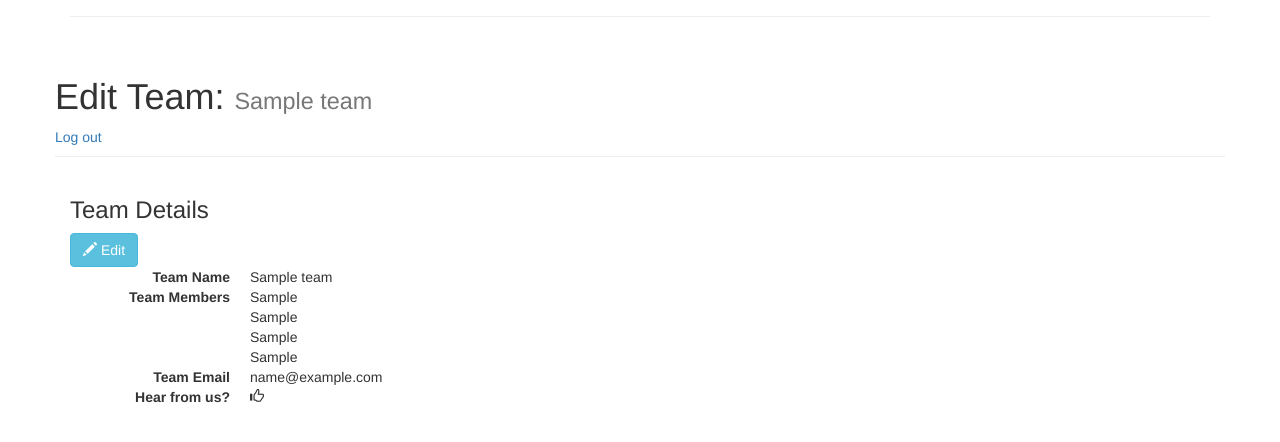
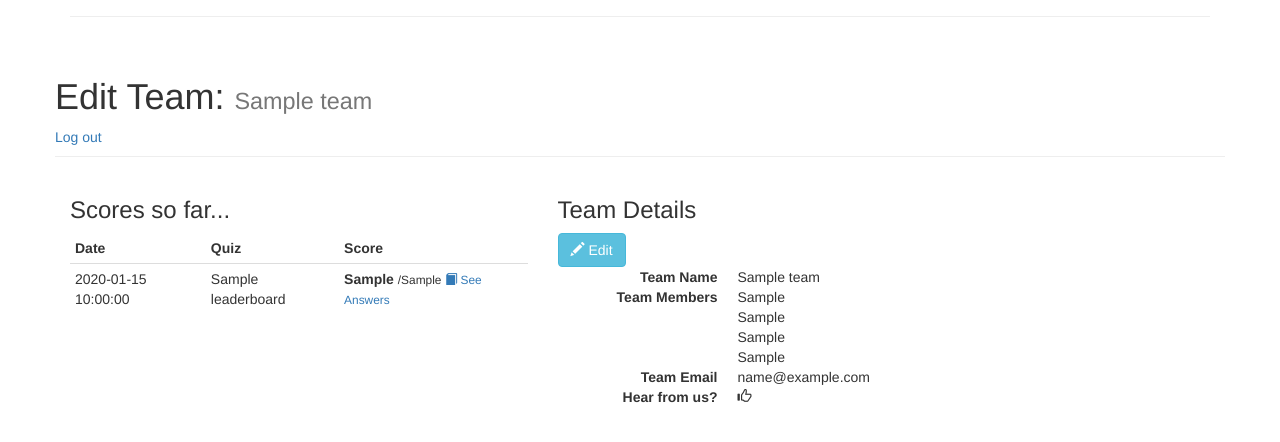
Before and after one commit to davidharrison92/sociallydistantpubquiz, a PHP site: page /manage_team.php in a window 1280 px wide. Shown: the part 259-701 px from the top of the page. Run offline with PHP 8.4, Linux system fonts and the light colour scheme; the visitor is signed in with stand-in values (Sample User, id 1); tables that the repository leaves empty or names only in its code hold one stand-in row (values such as "Sample post"); a stand-in replaces the project's code that opens the database connection.

Commit message:
manage team now has history so far

```diff
--- a/manage_team.php
+++ b/manage_team.php
@@ -113,25 +113,17 @@ if(isset($_SESSION["teamID"])){
 }
 
 
-// $team_qry = "SELECT team_name, person1, person2, person3, person4, team_email, email_opt_in from teams where team_id = '$team_id' limit 1";
-// $team_qry = mysqli_query($conn, $team_qry);
 
 
-
-// $team_data = mysqli_fetch_row($team_qry);
-
-// $team_name = $team_data[0]; //team name
-
-// //team members
-//     $person1 = $team_data[1];
-//     $person2 = $team_data[2];
-//     $person3 = $team_data[3];
-//     $person4 = $team_data[4];
-
-// $team_email = $team_data[5];
-// $email_opt_in = $team_data[6];
+// Get Team Performance Data
+    $scoreqry = "SELECT * FROM alltime_leaderboard where team_id = '$team_id'" ;
 
 
+    $result = mysqli_query($conn, $scoreqry);
+    $rows = array();
+    while($row = $result->fetch_assoc()){
+        $team_scores[] = $row;
+    };
 
 ?>
 
@@ -169,6 +161,53 @@ if(isset($_SESSION["teamID"])){
                         <?php
                     } ?>
 
+
+                <div class="col-md-5" id="teamscores">
+                <h3>Scores so far...</h3>
+
+                <?php if (empty($team_scores)){
+                    ?>
+                    <div class="alert alert-info">
+                        You don't have any scores yet. Once we mark some of your answers, they'll appear here...
+                    </div>
+                <?php
+                } else {
+                    //display some scores
+                    ?>
+                    <table class="table table-condensed">
+
+					<thead>
+						<tr>
+							<td><strong>Date</td>
+							<td><strong>Quiz</td>
+							<td><strong>Score</td>
+						</tr>
+					</thead>
+                <?php
+                    foreach($team_scores as $tsq){
+                        ?>
+                        <tr>
+                            <td><?php echo $tsq["quiz_date"]; ?> </td>
+                            <td><?php echo $tsq["quiz_title"]; ?> </td>
+                            <td><strong><?php echo $tsq["quiz_correct"];?></strong> <span class="small">/<?php echo $tsq["quiz_marked"]; ?></span>
+                                        <span class="small epull-right">
+                                            <a href="your_answers.php?quizID=<?php echo $tsq["quiz_id"];?>&teamID=<?php echo $tsq["team_id"];?>"><span class="glyphicon glyphicon-book"></span>  See Answers</a>
+                                        </span>
+                            </td>
+                        </tr>
+
+                <?php
+                    }
+                    ?>
+                    </table>
+            <?php
+                } ?>
+
+
+                </div> <!-- end of scores -->
+
+
+
                 <div class="col-md-6" id="teaminfo">
                     <h3>Team Details</h3> <button href="#" class="btn btn-info swapscript"><span class="glyphicon glyphicon-pencil"></span> Edit</button>
 
@@ -196,7 +235,7 @@ if(isset($_SESSION["teamID"])){
 
                 </div>
 
-                <div class="col-md-12 hidden" id="teamedit">
+                <div class="col-md-6 hidden" id="teamedit">
 
                     <h3>Change Team Detail</h3>
 
```
